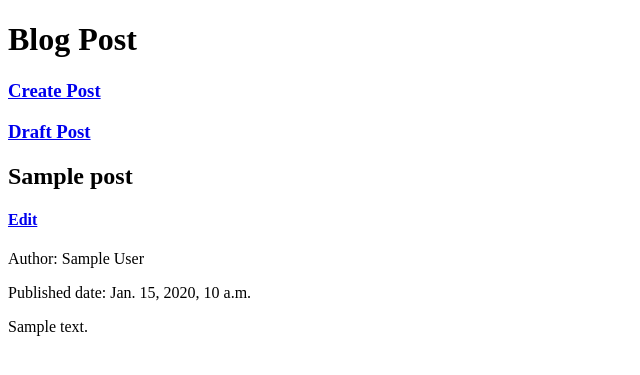
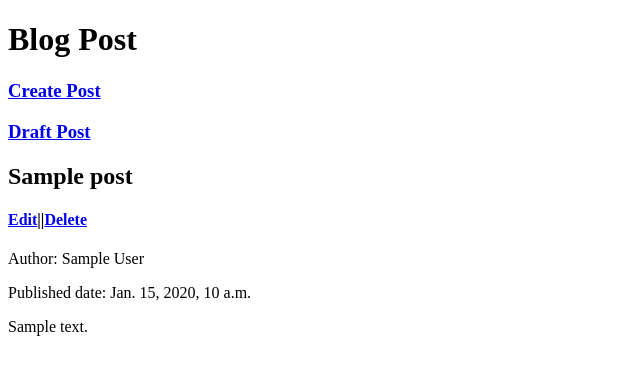
Before and after one commit to redyp/Django-Post-CBV, a Django app: page / in a window 1280 px wide. Shown: the top 375 px of the page, without its empty margins (0-640 px from the left). Run offline with Django 3.2, Linux system fonts and the light colour scheme; tables that the repository leaves empty hold one stand-in row (values such as "Sample post").

Commit message:
Add delete

```diff
--- a/blog_app/templates/blog/draft.html
+++ b/blog_app/templates/blog/draft.html
@@ -6,7 +6,7 @@
         {% for draft in drafts %}
             <article>
                 <h2>{{draft.title}}</h2>
-                <h4><a href="{% url 'edit_post' pk=draft.pk %}">Edit</a></h4>
+                <h4><a href="{% url 'edit_post' pk=draft.pk %}">Edit</a><span>||</span><a href="{% url 'delete_post' pk=draft.pk %}">Delete</a></h4>
                 <h4><a href="{% url 'publish_draft_post' pk=draft.pk %}">Publish</a></h4>
                 <p>Author : {{draft.author}}</p>
                 <p>Created Date: {{draft.created_date}}</p>
--- a/blog_app/templates/index.html
+++ b/blog_app/templates/index.html
@@ -13,7 +13,7 @@
     {% if posts %}
         {% for post in posts %}
             <h2>{{post.title}}</h2>
-            <h4><a href="{% url 'edit_post' pk=post.pk %}">Edit</a></h4>
+            <h4><a href="{% url 'edit_post' pk=post.pk %}">Edit</a><span>||</span><a href="{% url 'delete_post' pk=post.pk %}">Delete</a></h4>
             <p>Author: {{post.author|title}}</p>
             <p>Published date: {{post.published_date}}</p>
             {% for parag in post.text_as_list %}
--- a/blog_app/urls.py
+++ b/blog_app/urls.py
@@ -50,5 +50,12 @@ urlpatterns = [
             edit_post=True
         ),
         name='edit_post'
+    ),
+    path(
+        'blog/delete/<int:pk>',
+        BlogViews.as_view(
+            delete_post=True
+        ),
+        name='delete_post'
     )
 ]
--- a/blog_app/views.py
+++ b/blog_app/views.py
@@ -16,6 +16,7 @@ class BlogViews(View):
     title = ''
     save_as_draft = False
     edit_post = False
+    delete_post = False
 
     def get(self, request, pk=None, *args, **kwargs):
         posts = Post.objects.filter(published_date__isnull=False).all()
@@ -30,6 +31,10 @@ class BlogViews(View):
                     'form': form,
                     'pk': pk,
                 })
+            if self.delete_post:
+                post = get_object_or_404(Post, pk=pk)
+                post.delete()
+                return redirect('home')
             draft = get_object_or_404(Post, pk=pk)
             draft.publish_post()
             return redirect('home')
```
Also changed, not shown: db.sqlite3.
